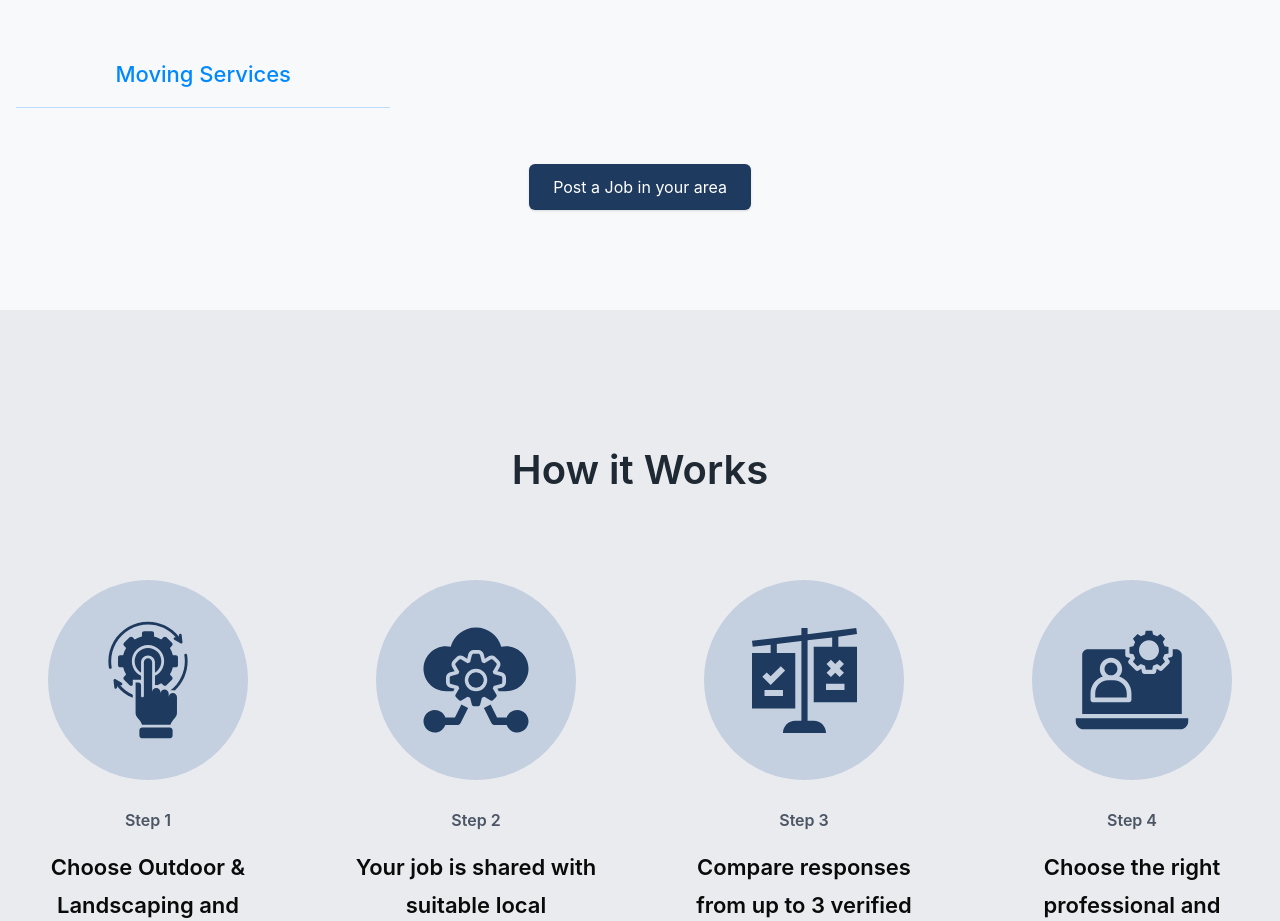
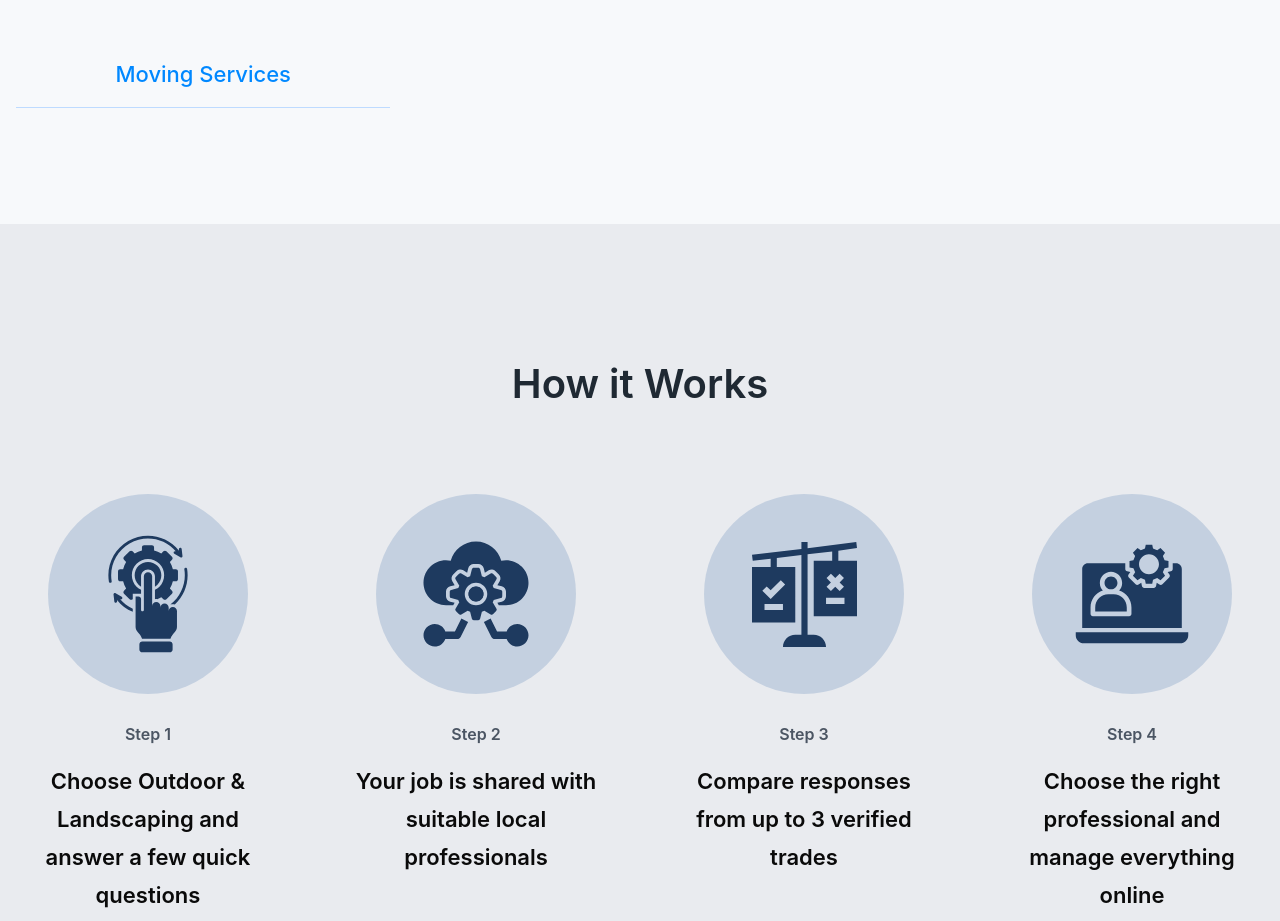
Before and after one commit to mijanConnect/trade-link-network-website, a Next.js app: page /areas/1 in a window 1280 px wide. Shown: the part 1020-1941 px from the top of the page. Built offline with nearby package versions, Linux system fonts and the light colour scheme.

Commit message:
Feedback fixed

```diff
--- a/app/components/area/AreaDetails.tsx
+++ b/app/components/area/AreaDetails.tsx
@@ -61,14 +61,14 @@
             <PopularServices />
           </div>
 
-          <div className="flex justify-center">
+          {/* <div className="flex justify-center">
             <Button
               className="mt-6 lg:mt-10"
               onClick={() => router.push("/post-service")}
             >
               Post a Job in {selectedLocation?.name || "your area"}
             </Button>
-          </div>
+          </div> */}
         </div>
       </div>
       <Steps />
```
